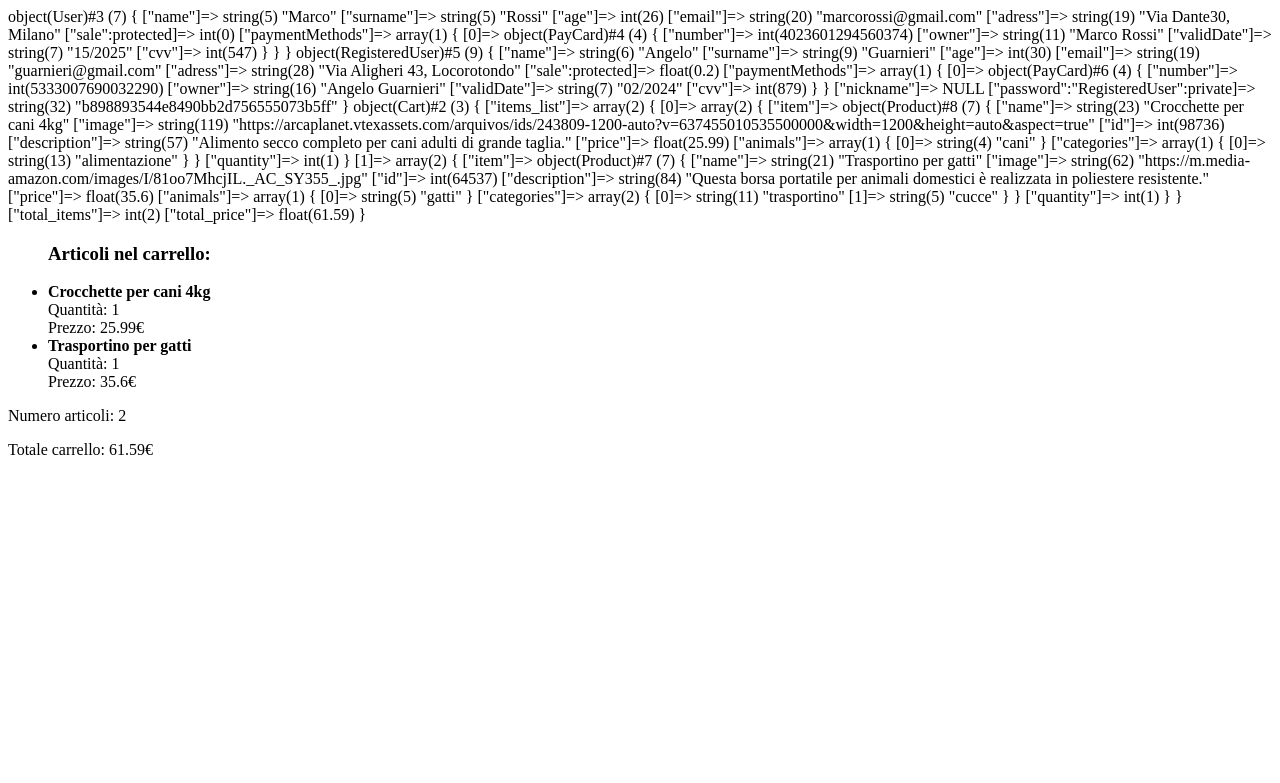
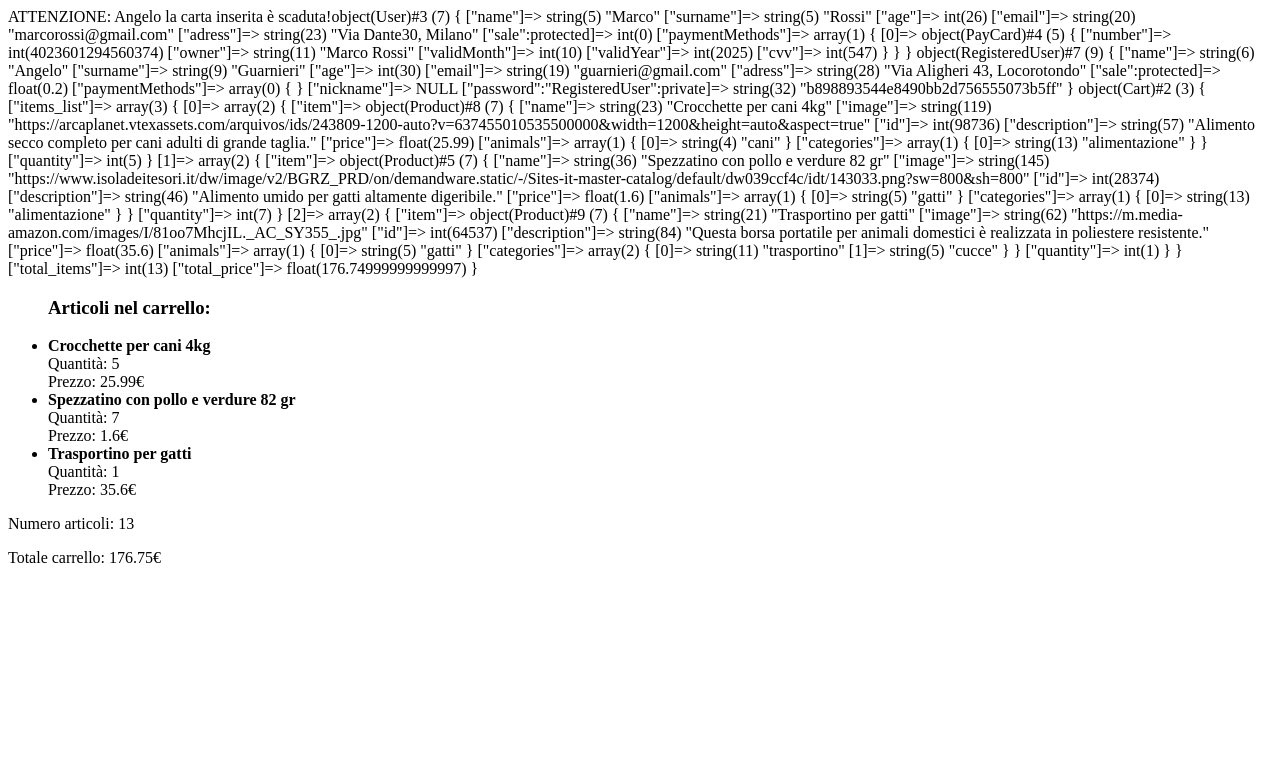
Before and after one commit to ilguarnieri/php-oop-2, a PHP site: page / in a window 1280 px wide. Shown: the top 783 px of the page. Run offline with PHP 8.4, Linux system fonts and the light colour scheme.

Commit message:
controllo scadenza carta e aggiunta prodotto 3

```diff
--- a/index.php
+++ b/index.php
@@ -8,16 +8,57 @@ require_once __DIR__.'/models/RegisteredUser.php';
 
 $cart = new Cart();
 
-$guest = new User('Marco', 'Rossi', 26, 'marcorossi@gmail.com', 'Via Dante30, Milano');
-$guest_card = new PayCard(4023601294560374, 'Marco Rossi', '15/2025', 547);
-$guest->addPayment($guest_card);
+
+// GUEST
+$guest = new User(
+    'Marco',
+    'Rossi',
+    26,
+    'marcorossi@gmail.com',
+    'Via Dante30,
+    Milano'
+);
+$guest_card = new PayCard(
+    4023601294560374,
+    'Marco Rossi',
+    10,
+    2025,
+    547
+);
+
+try{
+    $guest->addPayment($guest_card);
+}catch(Exception $errorCard){
+    echo "Errore: ".$errorCard->getMessage();
+}
 
 
-$user = new RegisteredUser('Angelo', 'Guarnieri', 30, 'guarnieri@gmail.com', 'Via Aligheri 43, Locorotondo', 'ilguarnieri', 'Boolean91');
-$user_card = new PayCard(5333007690032290, 'Angelo Guarnieri', '02/2024', 879);
-$user->addPayment($user_card);
+// USER
+$user = new RegisteredUser(
+    'Angelo',
+    'Guarnieri',
+    30,
+    'guarnieri@gmail.com',
+    'Via Aligheri 43, Locorotondo',
+    'ilguarnieri',
+    'Boolean91'
+);
+$user_card = new PayCard(
+    5333007690032290,
+    'Angelo Guarnieri',
+    01,
+    2022,
+    879
+);
+
+try{
+    $user->addPayment($user_card);
+}catch(Exception $errorCard){
+    echo "ATTENZIONE: ".$errorCard->getMessage();
+}
 
 
+// PRODOTTO 1
 $product1 = new Product(
     'Trasportino per gatti',
     'https://m.media-amazon.com/images/I/81oo7MhcjIL._AC_SY355_.jpg',
@@ -29,7 +70,7 @@ $product1->addAnimal('gatti');
 $product1->addCategory('trasportino');
 $product1->addCategory('cucce');
 
-
+// PRODOTTO 2
 $product2 = new Product(
     'Crocchette per cani 4kg',
     'https://arcaplanet.vtexassets.com/arquivos/ids/243809-1200-auto?v=637455010535500000&width=1200&height=auto&aspect=true',
@@ -40,41 +81,33 @@ $product2 = new Product(
 $product2->addAnimal('cani');
 $product2->addCategory('alimentazione');
 
+// PRODOTTO 3
+$product3 = new Product(
+    'Spezzatino con pollo e verdure 82 gr',
+    'https://www.isoladeitesori.it/dw/image/v2/BGRZ_PRD/on/demandware.static/-/Sites-it-master-catalog/default/dw039ccf4c/idt/143033.png?sw=800&sh=800',
+    28374,
+    'Alimento umido per gatti altamente digeribile.',
+    1.60
+);
+$product3->addAnimal('gatti');
+$product3->addCategory('alimentazione');
 
 
 
 
 
 
+$cart->addItem($product2, 5);
+$cart->addItem($product3, 10);
+$cart->addItem($product1);
+
+$cart->removeItem($product3, 3);
+
 
 var_dump($guest);
 var_dump($user);
 
-
-
-
-$cart->addItem($product2);
-$cart->addItem($product1, 4);
-
-
-
-
-$cart->removeItem($product1, 3);
-
-
 var_dump($cart);
-
-
-
-
-
-
-
-
-
-
-
-
 
 ?>
 
--- a/models/PayCard.php
+++ b/models/PayCard.php
@@ -4,18 +4,16 @@ class PayCard {
 
     public $number;
     public $owner;
-    public $validDate;
+    public $validMonth;
+    public $validYear;
     public $cvv;
 
-    public function __construct($_number, string $_owner, $_validDate, int $_cvv)
+    public function __construct($_number, string $_owner, int $_validMonth, int $_validYear, int $_cvv)
     {
         $this->number = $_number;
         $this->owner = $_owner;
-        $this->validDate = $_validDate;
+        $this->validMonth = $_validMonth;
+        $this->validYear = $_validYear;
         $this->cvv = $_cvv;
     }
-
-    public function isExpired(){
-        //controllo scadenza true o false
-    }
 }
--- a/models/User.php
+++ b/models/User.php
@@ -25,11 +25,37 @@ class User {
 
     public function addPayment($card){
 
-        //controllo se la card è già presente
+        //controllo se la carta è già presente
+        if(in_array($card, $this->paymentMethods)){
 
-        //scadenza
+            throw new Exception ("$this->name il tuo metodo di pagamento è presente nel sistema!");
+        }else{
 
-        $this->paymentMethods[] = $card;
+            //recupero data attuale
+            $timestamp = strtotime("now");
+            $nowDate = date('Y-m-d', $timestamp);
+
+            //concatenazione data scadenza carta
+            $month = $card->validMonth;
+            $year = $card->validYear;
+            $dateCard = sprintf("%s-%s-30", $year, $month);
+
+            //confronto date
+            $date1 = date_create($nowDate);
+            $date2 = date_create($dateCard);
+
+            $diff = date_diff($date1, $date2);
+
+            if($diff->format("%R%a") > 0){
+
+                // carta valida
+                $this->paymentMethods[] = $card;
+            }else{
+
+                //carta scaduta
+                throw new Exception ("$this->name la carta inserita è scaduta!");
+            }
+        }
     }
 
     public function getSale(){
@@ -37,7 +63,7 @@ class User {
     }
 
     public function setSale($sale){
-        if(is_numeric($sale) && $sale > 0){
+        if(is_numeric($sale) && $sale > 0 && $sale < 0.2){
             $this->sale = $sale;
         }
     }
```
